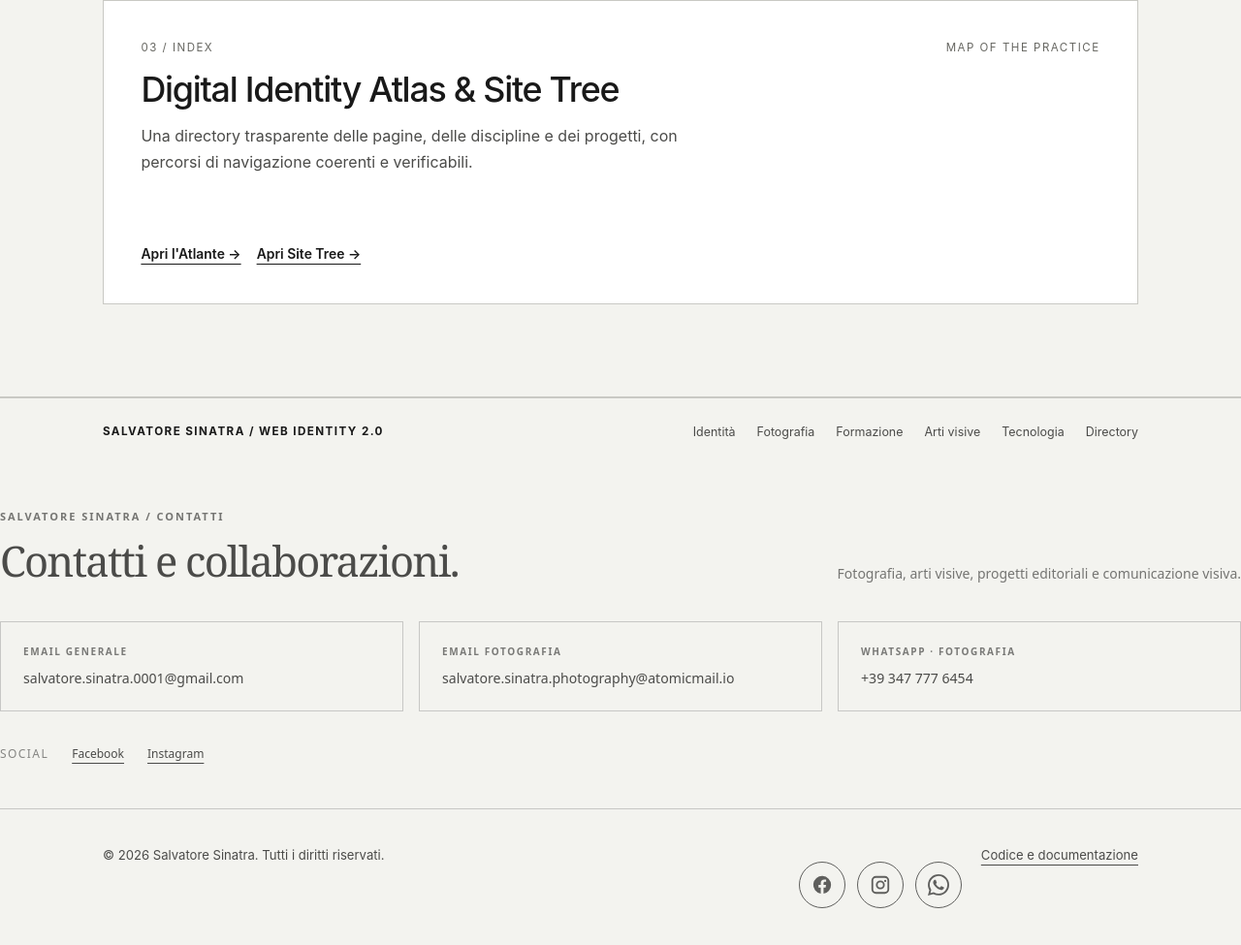
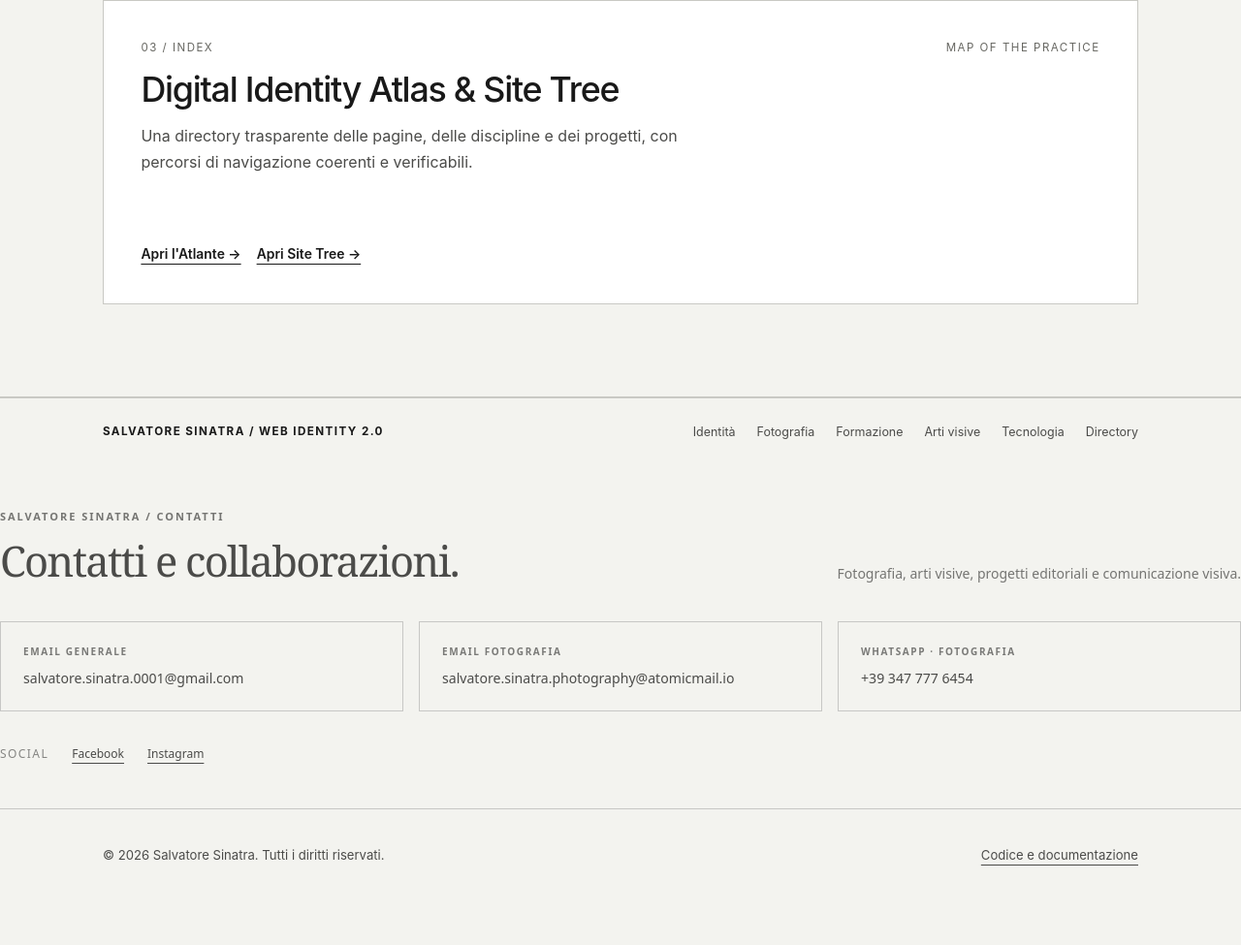
Before and after one commit to salvatoresinatra0001-ux/salvatore-sinatra-web, a plain HTML site: page docs/index.html in a window 1280 px wide. Shown: the part 4221-5196 px from the top of the page at 97% size. Drawn offline with Linux system fonts and the light colour scheme.

Commit message:
Keep public social references limited to official Facebook and Instagram

```diff
--- a/docs/index.html
+++ b/docs/index.html
@@ -30,4 +30,4 @@
       <a href="https://www.instagram.com/salvatoresinatraofficial/" target="_blank" rel="noopener noreferrer">Instagram</a>
     </nav>
   </section>
-<div class="wrap flex"><span>© 2026 Salvatore Sinatra. Tutti i diritti riservati.</span><div class="foot-links"><official-social-links></official-social-links><script src="assets/official-social-links.js" defer></script><a href="https://github.com/salvatoresinatra0001-ux/salvatore-sinatra-web" target="_blank" rel="noopener noreferrer">Codice e documentazione</a></div></div></footer></body></html>
+<div class="wrap flex"><span>© 2026 Salvatore Sinatra. Tutti i diritti riservati.</span><div class="foot-links"><a href="https://github.com/salvatoresinatra0001-ux/salvatore-sinatra-web" target="_blank" rel="noopener noreferrer">Codice e documentazione</a></div></div></footer></body></html>
```
